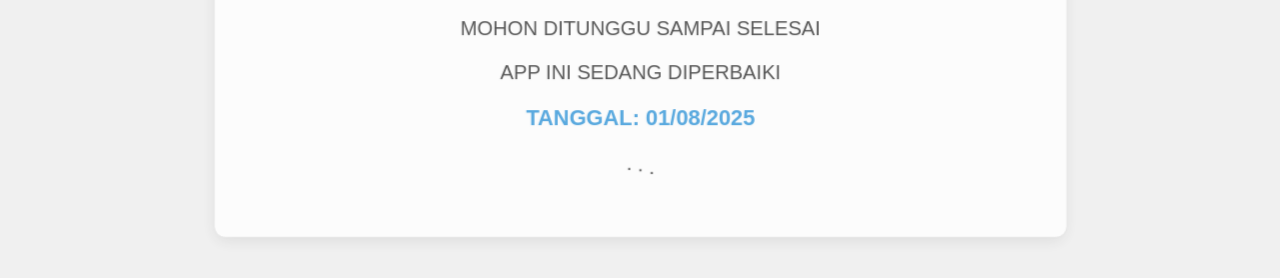
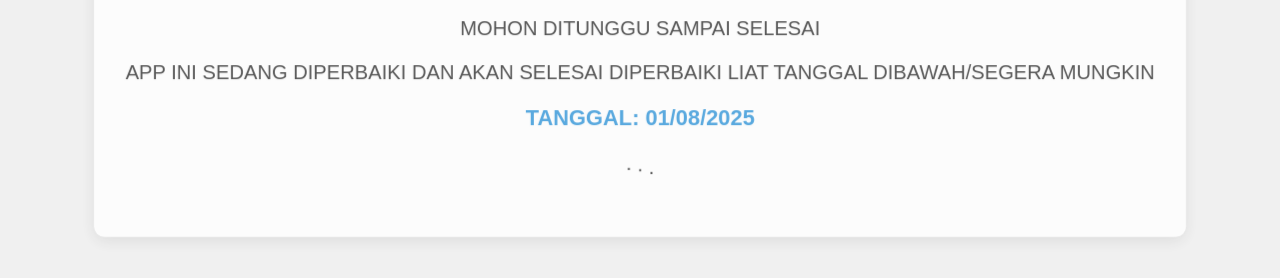
Before and after one commit to AlyaStorereal/web-app-by-alya-store, a plain HTML site: page index.html in a window 1280 px wide. Shown: the part 372-650 px from the top of the page. Drawn offline with Linux system fonts and the light colour scheme.

Commit message:
index.html

```diff
--- a/index.html
+++ b/index.html
@@ -122,7 +122,7 @@
         <h1>APP INI SEDANG ADA PERBAIKAN DARI SISTEM</h1>
         <div class="spinner"></div>
         <p>MOHON DITUNGGU SAMPAI SELESAI</p>
-        <p>APP INI SEDANG DIPERBAIKI</p>
+        <p>APP INI SEDANG DIPERBAIKI DAN AKAN SELESAI DIPERBAIKI LIAT TANGGAL DIBAWAH/SEGERA MUNGKIN</p>
         <p class="date">TANGGAL: <span>01/08/2025</span></p>
         <p class="dots">
             <span>.</span>
```
